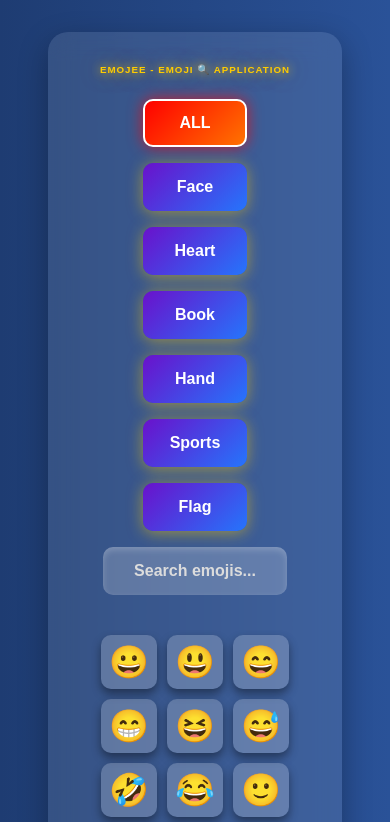
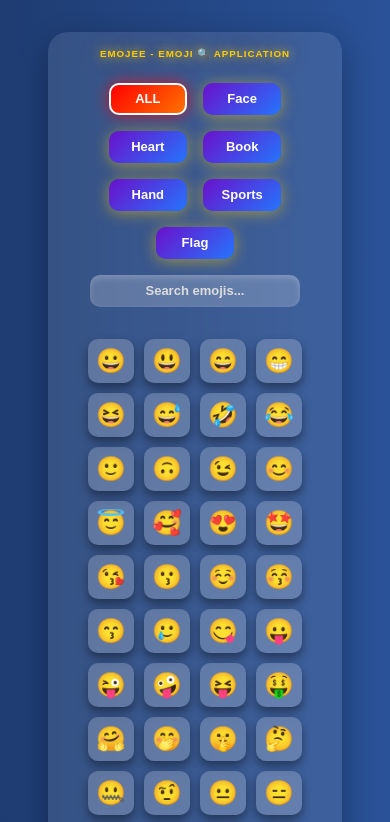
Before and after one commit to Vikas-2020/Emoji-Project, a plain HTML site: page index.html in a window 390 px wide. Shown: the top 822 px of the page. Drawn offline with Linux system fonts and the light colour scheme; a web font is replaced by a local one.

Commit message:
made more rensponsive

```diff
--- a/style.css
+++ b/style.css
@@ -150,15 +150,11 @@ input:focus {
 /* Responsive Design */
 @media screen and (max-width: 768px) {
     .btn {
-        width: 45%;
+        width: 30%;
     }
 
     input {
         width: 80%;
-    }
-
-    form {
-        flex-direction: column;
     }
 }
 
@@ -170,6 +166,26 @@ input:focus {
 @media screen and (max-width:576px){
     h1{
         font-size: 3vw;
+    }
+    .btn{
+        height: 2rem;
+        font-size: 13px;
+    }
+    input{
+        height: 2rem;
+        font-size: 13px;
+    }
+    input::placeholder{
+        font-size: 13px;
+    }
+    #display{
+        padding: 0.5rem;
+    }
+    .parent{
+        font-size: 1.5rem;
+    }
+    #wrapper{
+        padding: 1rem;
     }
 }
 @media screen and (max-width:390px){
```
